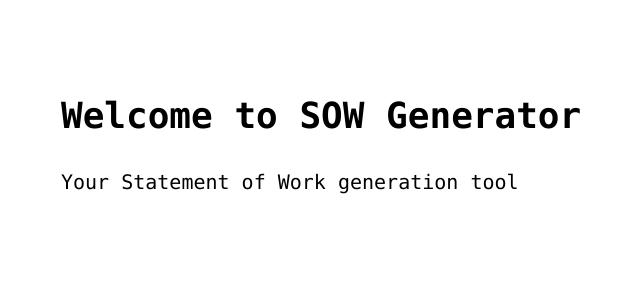
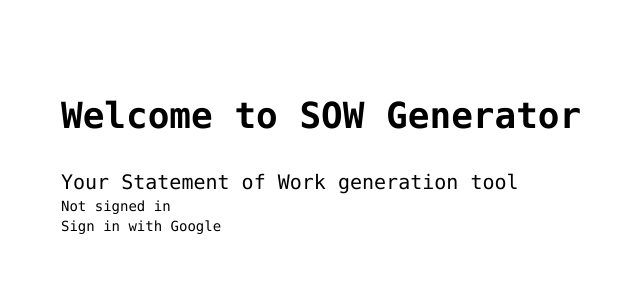
Before and after one commit to ronfeathers-LD/SOW-Generator, a Next.js app: page / in a window 1280 px wide. Shown: the top 300 px of the page, without its empty margins (67-707 px from the left). Built offline with nearby package versions, Linux system fonts and the light colour scheme; no server answers.

Commit message:
Add Google authentication with NextAuth.js

```diff
--- a/package.json
+++ b/package.json
@@ -21,6 +21,8 @@
   "homepage": "https://github.com/webfeathers/SOW-Generator#readme",
   "description": "",
   "dependencies": {
+    "@auth/core": "^0.34.2",
+    "@auth/nextjs": "^0.0.0-380f8d56",
     "@neondatabase/serverless": "latest",
     "@types/node": "latest",
     "@types/react": "latest",
@@ -30,7 +32,8 @@
     "drizzle-orm": "latest",
     "eslint": "latest",
     "eslint-config-next": "latest",
-    "next": "latest",
+    "next": "^15.3.3",
+    "next-auth": "^4.24.11",
     "postcss": "latest",
     "react": "latest",
     "react-dom": "latest",
--- /dev/null
+++ b/src/app/api/auth/[...nextauth]/route.ts
@@ -0,0 +1,14 @@
+import NextAuth from 'next-auth';
+import GoogleProvider from 'next-auth/providers/google';
+
+const handler = NextAuth({
+  providers: [
+    GoogleProvider({
+      clientId: process.env.GOOGLE_CLIENT_ID!,
+      clientSecret: process.env.GOOGLE_CLIENT_SECRET!,
+    }),
+  ],
+  secret: process.env.NEXTAUTH_SECRET,
+});
+
+export { handler as GET, handler as POST };
--- a/src/app/layout.tsx
+++ b/src/app/layout.tsx
@@ -2,6 +2,7 @@
 import type { Metadata } from 'next'
 import { Inter } from 'next/font/google'
 import './globals.css'
+import Providers from './providers'
 
 const inter = Inter({ subsets: ['latin'] })
 
@@ -17,7 +18,9 @@
 }) {
   return (
     <html lang="en">
-      <body className={inter.className}>{children}</body>
+      <body className={inter.className}>
+        <Providers>{children}</Providers>
+      </body>
     </html>
   )
 }
--- a/src/app/page.tsx
+++ b/src/app/page.tsx
@@ -1,9 +1,12 @@
+import LoginButton from '../components/LoginButton';
+
 export default function Home() {
   return (
     <main className="flex min-h-screen flex-col items-center justify-between p-24">
       <div className="z-10 max-w-5xl w-full items-center justify-between font-mono text-sm">
         <h1 className="text-4xl font-bold mb-8">Welcome to SOW Generator</h1>
         <p className="text-xl">Your Statement of Work generation tool</p>
+        <LoginButton />
       </div>
     </main>
   )
--- /dev/null
+++ b/src/app/providers.tsx
@@ -0,0 +1,7 @@
+'use client';
+
+import { SessionProvider } from 'next-auth/react';
+
+export default function Providers({ children }: { children: React.ReactNode }) {
+  return <SessionProvider>{children}</SessionProvider>;
+}
--- /dev/null
+++ b/src/components/LoginButton.tsx
@@ -0,0 +1,22 @@
+'use client';
+
+import { signIn, signOut, useSession } from 'next-auth/react';
+
+export default function LoginButton() {
+  const { data: session } = useSession();
+
+  if (session) {
+    return (
+      <div>
+        Signed in as {session.user?.email} <br />
+        <button onClick={() => signOut()}>Sign out</button>
+      </div>
+    );
+  }
+  return (
+    <div>
+      Not signed in <br />
+      <button onClick={() => signIn('google')}>Sign in with Google</button>
+    </div>
+  );
+}
```
Also changed, not shown: 1 other file (tests, documents, lock files or other folders).
